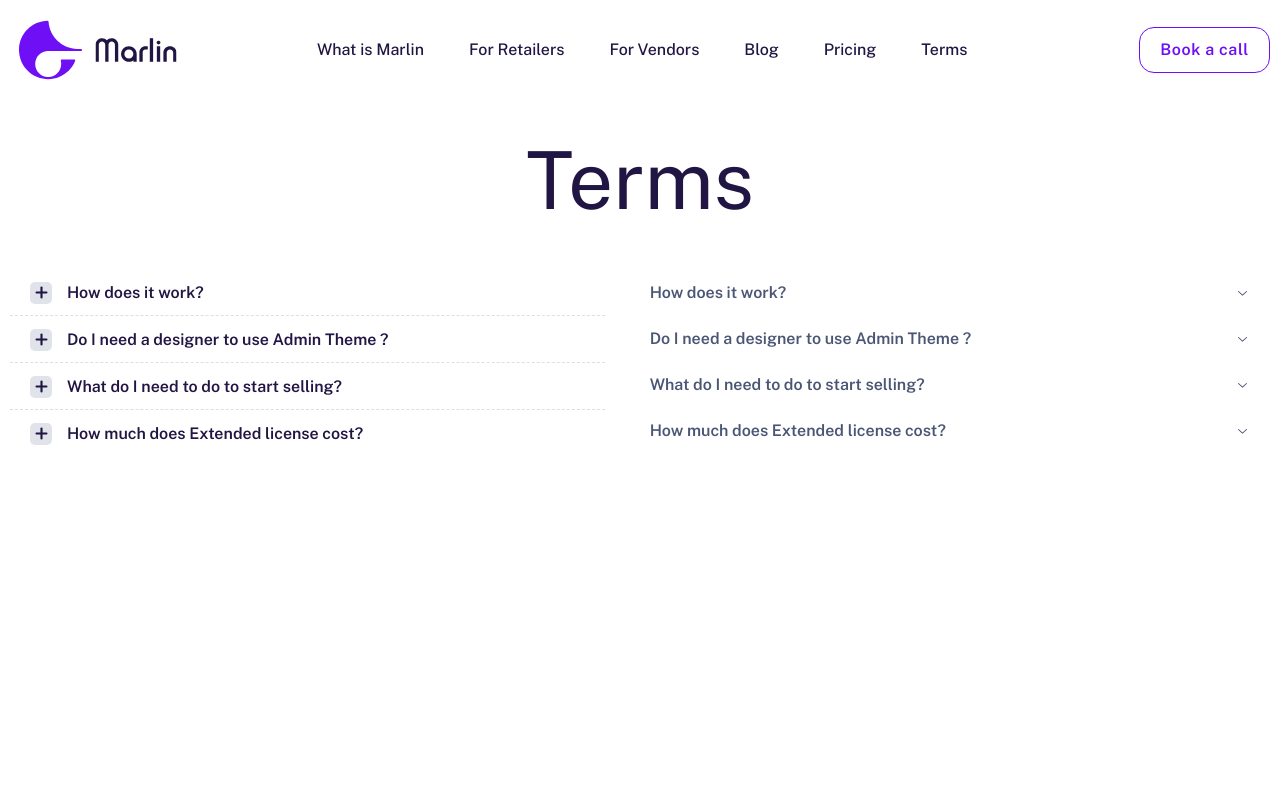
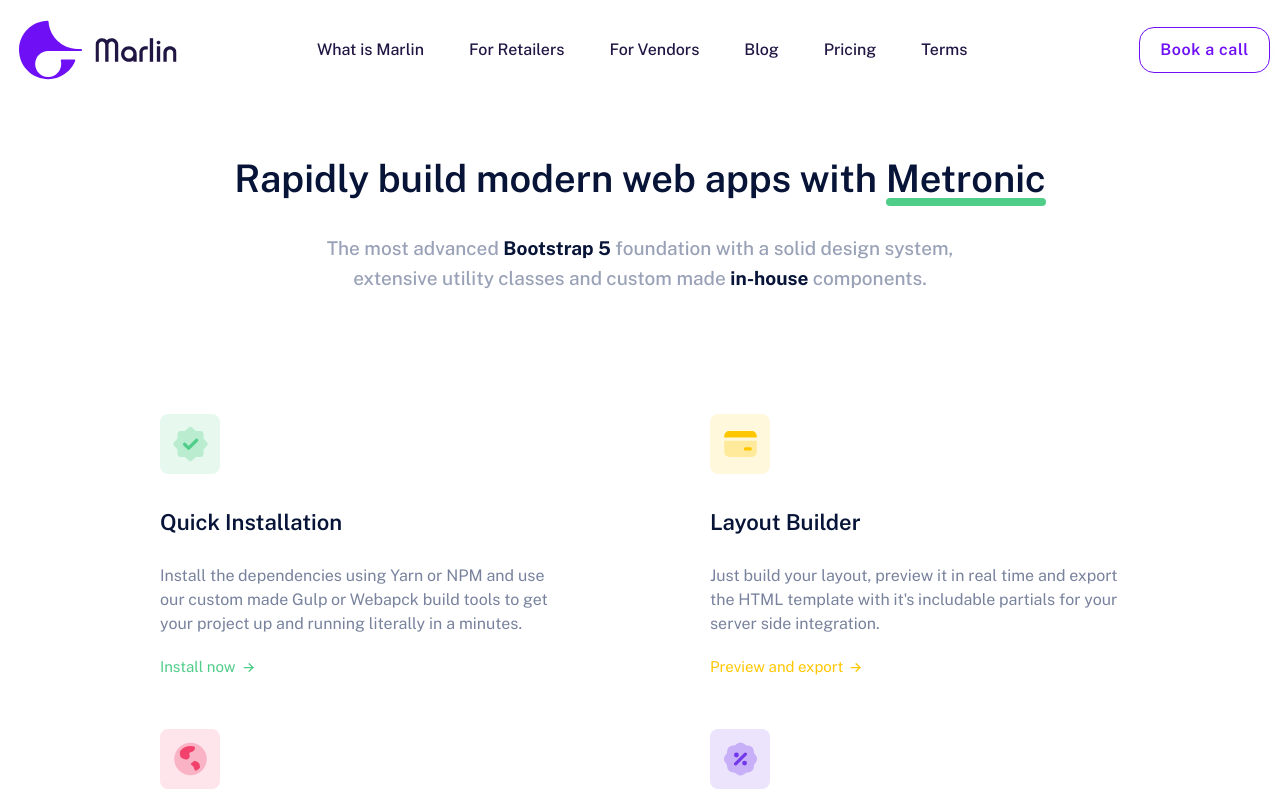
Before and after one commit to hardy333/next-marlin, a Next.js app: page /terms in a window 1280 px wide. Shown: the top 800 px of the page. Built offline with nearby package versions, Linux system fonts and the light colour scheme.

Commit message:
terms page and new page

```diff
--- a/app/new-page/page.tsx
+++ /dev/null
@@ -1,37 +0,0 @@
-import NewPageCard from "./NewPageCard";
-import { Icon1, Icon2 } from "./cardIcons";
-import cardsData from "./cardsData";
-import "./new-page.css"
-
-const Page = () => {
-  return (
-    <>
-      <main className="new-page">
-        <div className="container">
-          <header>
-            <h1>
-              Rapidly build modern web apps with <span className="decorated-word">Metronic</span>
-            </h1>
-            <p>
-              The most advanced <span className="colored-word"> Bootstrap 5</span> foundation with a solid design
-              system, extensive utility classes and custom made <span className="colored-word">in-house </span>
-              components.
-            </p>
-          </header>
-
-            <div className="new-page-card-container">
-                {/* <NewPageCard Icon={Icon1}/>
-                <NewPageCard Icon={Icon2}/> */}
-                {
-                    cardsData.map((card, index) => (<NewPageCard key={card.p + index} card={card}/>))
-                }
-            </div>
-
-
-        </div>
-      </main>
-    </>
-  );
-};
-
-export default Page;
--- /dev/null
+++ b/app/terms-old/page.tsx
@@ -0,0 +1,20 @@
+import Accordion1 from "@/components/accordion1/Accordion1";
+import Accordion2 from "@/components/accordion2/Accordion2";
+
+// Hello
+
+const TermsOld = () => {
+  return (
+    <div style={{ minHeight: "100vh" }}>
+      <div className="container">
+        <h1 className="text-9xl text-center my-16">Terms</h1>
+        <div className="flex gap-10 mt-20">
+          <Accordion1 />
+          <Accordion2 />
+        </div>
+      </div>
+    </div>
+  );
+};
+
+export default TermsOld;
--- a/app/terms/page.tsx
+++ b/app/terms/page.tsx
@@ -1,12 +1,38 @@
 import Accordion1 from "@/components/accordion1/Accordion1";
+import NewPageCard from "./NewPageCard";
+import { Icon1, Icon2 } from "./cardIcons";
+import cardsData from "./cardsData";
+import "./new-page.css";
 import Accordion2 from "@/components/accordion2/Accordion2";
 
-// Hello
+const Page = () => {
+  return (
+    <>
+      <main className="new-page">
+        <div className="container">
+          <header>
+            <h1>
+              Rapidly build modern web apps with{" "}
+              <span className="decorated-word">Metronic</span>
+            </h1>
+            <p>
+              The most advanced{" "}
+              <span className="colored-word"> Bootstrap 5</span> foundation with
+              a solid design system, extensive utility classes and custom made{" "}
+              <span className="colored-word">in-house </span>
+              components.
+            </p>
+          </header>
 
-const Terms = () => {
-  return (
-    <div style={{ minHeight: "100vh" }}>
-      <div className="container">
+          <div className="new-page-card-container">
+            {/* <NewPageCard Icon={Icon1}/>
+                <NewPageCard Icon={Icon2}/> */}
+            {cardsData.map((card, index) => (
+              <NewPageCard key={card.p + index} card={card} />
+            ))}
+          </div>
+
+          <div className="container" style={{ width: "1180px" }}>
             <h1 className="text-9xl text-center my-16">Terms</h1>
             <div className="flex gap-10 mt-20">
               <Accordion1 />
@@ -14,7 +40,9 @@ const Terms = () => {
             </div>
           </div>
         </div>
+      </main>
+    </>
   );
 };
 
-export default Terms;
+export default Page;
--- a/components/ManageOrders.tsx
+++ b/components/ManageOrders.tsx
@@ -24,7 +24,12 @@ const ManageOrders = async () => {
   return (
     <section className="manage-orders">
       <div className="manage-orders-img-container">
-        <Image src={large} className="manage-orders-img" alt="" />
+        <Image
+          src={large}
+          className="manage-orders-img"
+          alt=""
+          style={{ borderRadius: "10px" }}
+        />
       </div>
       <div className="container-small manage-orders__container    ">
         <h3 data-aos="fade-down">{data?.heading}</h3>
@@ -35,6 +40,7 @@ const ManageOrders = async () => {
           src={urlFor(data?.image).url()}
           className="manage-orders-img"
           alt=""
+          style={{ borderRadius: "10px" }}
         />
         <p
           className="manage-orders-p"
```
Also changed, not shown: app/terms/NewPageCard.tsx (renamed from app/new-page/NewPageCard.tsx), app/terms/cardIcons.tsx (renamed from app/new-page/cardIcons.tsx), app/terms/cardsData.tsx (renamed from app/new-page/cardsData.tsx), app/terms/new-page.css (renamed from app/new-page/new-page.css). Lines whose indentation alone changed are shown as unchanged.
